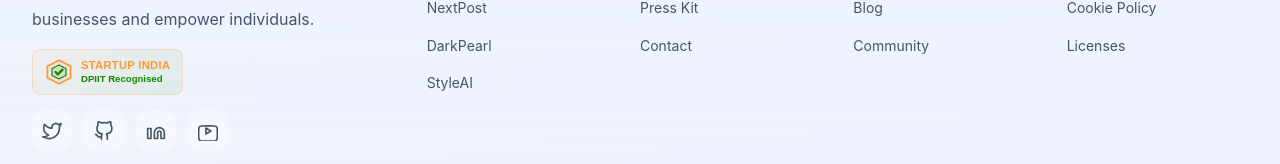
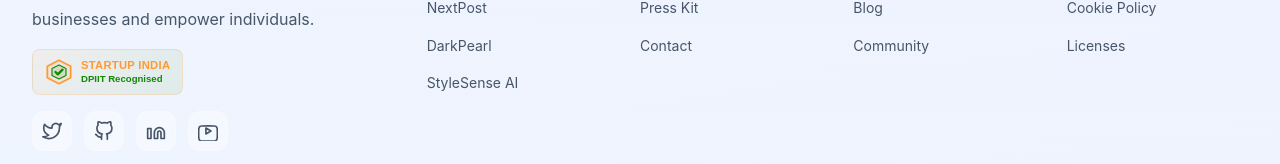
Before and after one commit to evolune-Product/evolune.in, a React (Vite) app: page / in a window 1280 px wide. Shown: the part 3996-4160 px from the top of the page. Built offline with nearby package versions, Linux system fonts and the light colour scheme.

Commit message:
Updated the product catlog with ios link

```diff
--- a/src/components/Footer.tsx
+++ b/src/components/Footer.tsx
@@ -11,7 +11,7 @@ const Footer: React.FC = () => {
       { name: 'FluxTest', href: '#products' },
       { name: 'NextPost', href: '#products' },
       { name: 'DarkPearl', href: '#products' },
-      { name: 'StyleAI', href: '#products' },
+      { name: 'StyleSense AI', href: '#products' },
     ],
     Company: [
       { name: 'About Us', href: '#about' },
--- a/src/components/Navbar.tsx
+++ b/src/components/Navbar.tsx
@@ -46,11 +46,12 @@ const products: Product[] = [
     status: 'Beta',
   },
   {
-    name: 'StyleAI',
+    name: 'StyleSense AI',
     tagline: 'Virtual Fashion & AI Styling',
-    fullDescription: 'StyleAI is your revolutionary virtual try-on platform powered by cutting-edge AI. Experience clothes virtually, get personalized style recommendations, analyze fashion trends, and make confident style choices with AI-powered insights.',
+    fullDescription: 'StyleSense AI is your revolutionary virtual try-on platform powered by cutting-edge AI. Experience clothes virtually, get personalized style recommendations, analyze fashion trends, and make confident style choices with AI-powered insights.',
     features: ['Virtual try-on technology', 'AI style recommendations', 'Fashion trend analysis', 'Personalized wardrobe', 'Smart outfit suggestions'],
     androidLink: 'https://play.google.com/store/apps/details?id=com.styleai.aifashionapp',
+    iosLink: 'https://apps.apple.com/us/app/stylesense-ai-outfit-analyzer/id6757631101',
     icon: 'M7 21a4 4 0 01-4-4V5a2 2 0 012-2h4a2 2 0 012 2v12a4 4 0 01-4 4zm0 0h12a2 2 0 002-2v-4a2 2 0 00-2-2h-2.343M11 7.343l1.657-1.657a2 2 0 012.828 0l2.829 2.829a2 2 0 010 2.828l-8.486 8.485M7 17h.01',
     gradient: 'gradient-pink',
     status: 'Live',
--- a/src/components/Products.tsx
+++ b/src/components/Products.tsx
@@ -46,7 +46,7 @@ const products: Product[] = [
     link: 'https://darkpearl.evolune.in/',
   },
   {
-    name: 'StyleAI',
+    name: 'StyleSense AI',
     tagline: 'Virtual Fashion & AI Styling',
     description: 'Revolutionary virtual try-on platform powered by AI. Experience clothes virtually, get personalized style recommendations, and discover trending fashion with cutting-edge technology.',
     features: ['Virtual try-on', 'AI style recommendations', 'Trend analysis', 'Personalized wardrobe'],
@@ -54,6 +54,7 @@ const products: Product[] = [
     gradient: 'from-pink-500 to-rose-600',
     status: 'Live',
     androidLink: 'https://play.google.com/store/apps/details?id=com.styleai.aifashionapp',
+    iosLink: 'https://apps.apple.com/us/app/stylesense-ai-outfit-analyzer/id6757631101',
   },
 ];
 
```
